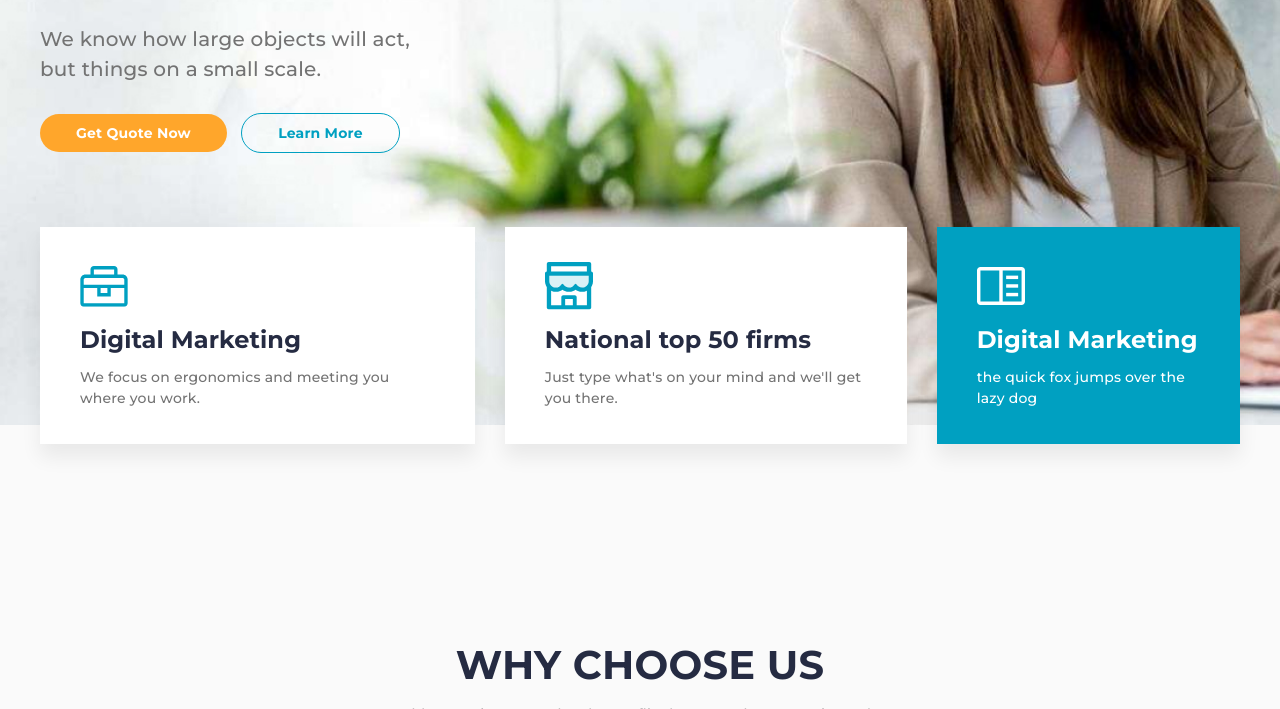
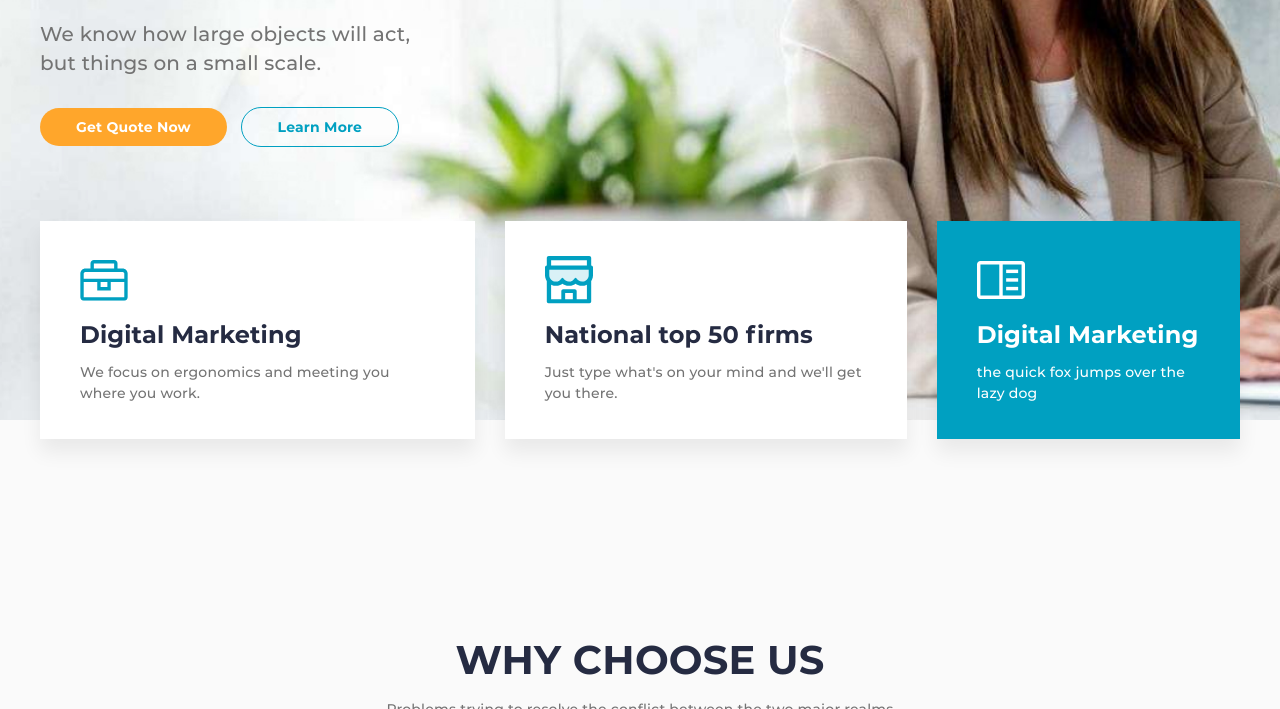
Before and after one commit to Danila-Mur/Indicorp, a plain HTML site: page index.html in a window 1280 px wide. Shown: the part 391-1100 px from the top of the page. Drawn offline with Linux system fonts and the light colour scheme.

Commit message:
Замена шрифтов

```diff
--- a/index.html
+++ b/index.html
@@ -5,10 +5,6 @@
     <meta http-equiv="X-UA-Compatible" content="IE=edge" />
     <meta name="viewport" content="width=device-width, initial-scale=1.0" />
     <link rel="preconnect" href="https://fonts.gstatic.com" />
-    <link
-      href="https://fonts.googleapis.com/css2?family=Montserrat:wght@400;500;600;700;800&display=swap"
-      rel="stylesheet"
-    />
     <link rel="stylesheet" href="style/normalize.css" />
     <link rel="stylesheet" href="style/style.css" />
     <title>Indicorp</title>
--- a/style/style.css
+++ b/style/style.css
@@ -1,3 +1,31 @@
+@font-face {
+  font-family: 'Montserrat';
+  src: url('../fonts/Montserrat-Regular.woff2') format('woff2'),
+    url('../fonts/Montserrat-Regular.woff') format('woff');
+  font-weight: 400;
+  font-display: swap;
+}
+@font-face {
+  font-family: 'Montserrat';
+  src: url('../fonts/Montserrat-Medium.woff2') format('woff2'),
+    url('../fonts/Montserrat-Medium.woff') format('woff');
+  font-weight: 500;
+  font-display: swap;
+}
+@font-face {
+  font-family: 'Montserrat';
+  src: url('../fonts/Montserrat-SemiBold.woff2') format('woff2'),
+    url('../fonts/Montserrat-SemiBold.woff') format('woff');
+  font-weight: 600;
+  font-display: swap;
+}
+@font-face {
+  font-family: 'Montserrat';
+  src: url('../fonts/Montserrat-Bold.woff2') format('woff2'),
+    url('../fonts/Montserrat-Bold.woff') format('woff');
+  font-weight: 700;
+  font-display: swap;
+}
 * {
   box-sizing: border-box;
 }
@@ -6,7 +34,7 @@ html {
   padding: 0;
 }
 body {
-  font-family: 'Montserrat', sans-serif;
+  font: 400 14px/1.45 'Montserrat', sans-serif;
 }
 .home {
   background: #fafafa url('../img/main-bg.jpg') no-repeat top;
@@ -38,7 +66,6 @@ body {
 }
 .nav__item {
   font-weight: 600;
-  font-size: 14px;
   line-height: 2;
   letter-spacing: 0.2px;
   list-style-type: none;
@@ -80,7 +107,6 @@ body {
   color: #737373;
   font-weight: 500;
   font-size: 20px;
-  line-height: 1.5;
   letter-spacing: 0.2px;
 }
 .main__getquote {
@@ -165,8 +191,6 @@ body {
   margin: 0 auto 80px;
   color: #737373;
   font-weight: 500;
-  font-size: 14px;
-  line-height: 20px;
   letter-spacing: 0.2px;
   text-align: center;
 }
@@ -217,8 +241,6 @@ body {
   margin: 0px auto 45px;
   color: #737373;
   font-weight: 500;
-  font-size: 14px;
-  line-height: 1.5;
   letter-spacing: 0.2px;
 }
 .advice__cards {
@@ -319,7 +341,6 @@ body {
   margin: 0;
   color: #737373;
   font-weight: 600;
-  font-size: 14px;
   line-height: 1.7;
   letter-spacing: 0.2px;
 }
```
Also changed, not shown: fonts/Montserrat-Bold.woff (added), fonts/Montserrat-Bold.woff2 (added), fonts/Montserrat-Medium.woff (added), fonts/Montserrat-Medium.woff2 (added), fonts/Montserrat-Regular.woff (added), fonts/Montserrat-Regular.woff2 (added), fonts/Montserrat-SemiBold.woff (added), fonts/Montserrat-SemiBold.woff2 (added).
